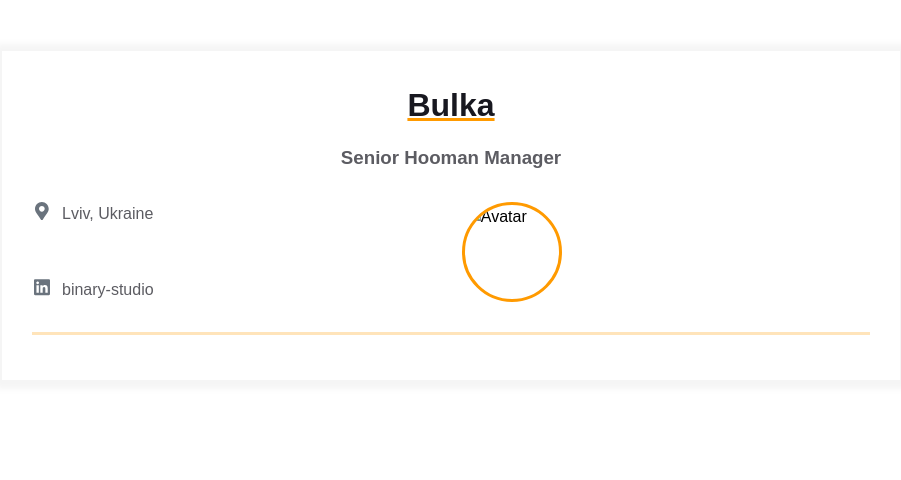
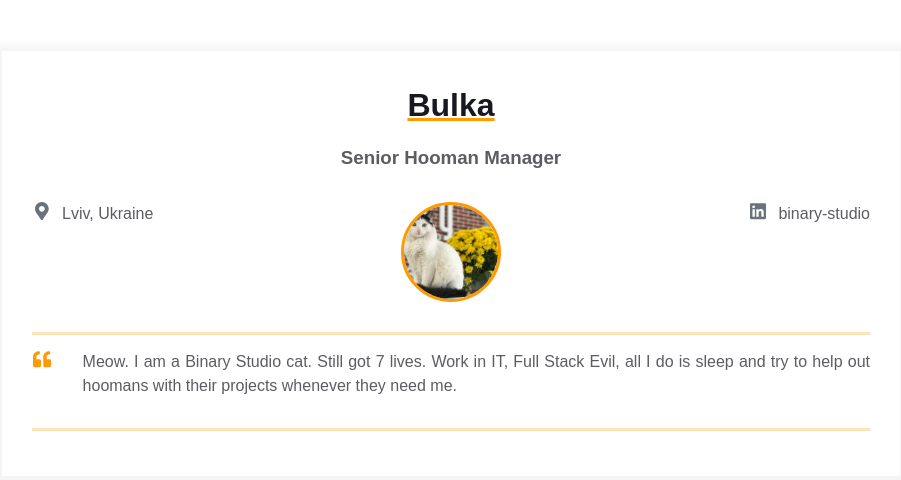
Before and after one commit to MChornomaz/homepage, a plain HTML site: page index.html in a window 1280 px wide. Shown: the whole page, without its empty margins (189-1090 px from the left). Drawn offline with Linux system fonts and the light colour scheme.

Commit message:
added Intro block

```diff
--- a/index.html
+++ b/index.html
@@ -29,6 +29,12 @@
                                 </div>
                                 <span>Lviv, Ukraine</span>
                             </a>
+
+                        </div>
+                        <div class="contact-info__block contact-info__block--center">
+                            <img class="contact-info__avatar" src="assets/bulka.jpg" alt="Avatar">
+                        </div>
+                        <div class="contact-info__block">
                             <a href="https://ua.linkedin.com/company/binary-studio_241166" rel="author"
                                 class="contact-info__item">
                                 <div class="contact-info__item-icon-wrapper">
@@ -42,12 +48,24 @@
                                 <span>binary-studio</span>
                             </a>
                         </div>
-
-                        <div class="contact-info__block contact-info__block--center">
-                            <img class="contact-info__avatar" src="assets/avatar.png" alt="Avatar">
+                    </div>
+                </div>
+            </div>
+            <div class="container">
+                <div class="resume__block">
+                    <div class="intro">
+                        <div class="intro__icon-wrapper">
+                            <svg class="intro__icon" xmlns="http://www.w3.org/2000/svg" viewBox="0 0 512 512">
+                                <path
+                                    d="M464 256h-80v-64c0-35.3 28.7-64 64-64h8c13.3 0 24-10.7 24-24V56c0-13.3-10.7-24-24-24h-8c-88.4 0-160 71.6-160 160v240c0 26.5 21.5 48 48 48h128c26.5 0 48-21.5 48-48V304c0-26.5-21.5-48-48-48zm-288 0H96v-64c0-35.3 28.7-64 64-64h8c13.3 0 24-10.7 24-24V56c0-13.3-10.7-24-24-24h-8C71.6 32 0 103.6 0 192v240c0 26.5 21.5 48 48 48h128c26.5 0 48-21.5 48-48V304c0-26.5-21.5-48-48-48z">
+                                </path>
+                            </svg>
                         </div>
-
-                        <div class="contact-info__block"></div>
+                        <p class="intro_text">Meow.
+                            I am a Binary Studio cat. Still got 7 lives. Work in IT, Full Stack Evil,
+                            all I do is sleep and try to help out hoomans with their projects whenever
+                            they need me.
+                        </p>
                     </div>
                 </div>
             </div>
```
Also changed, not shown: assets/bulka.jpg (added).
